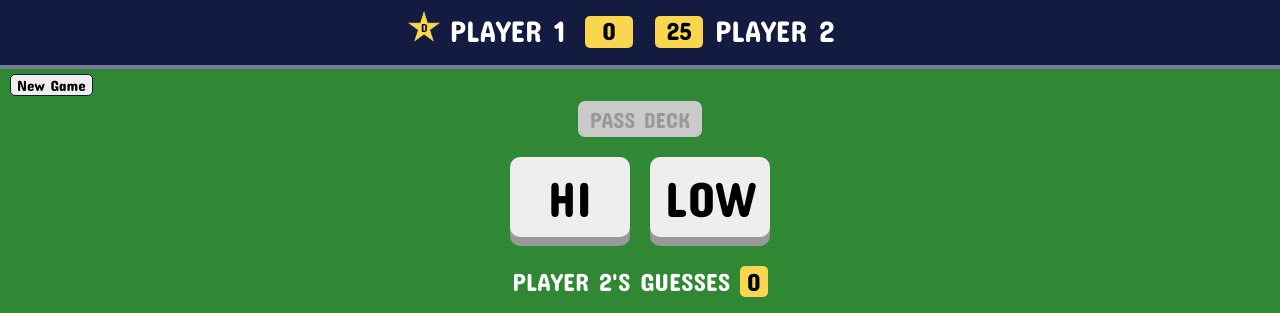
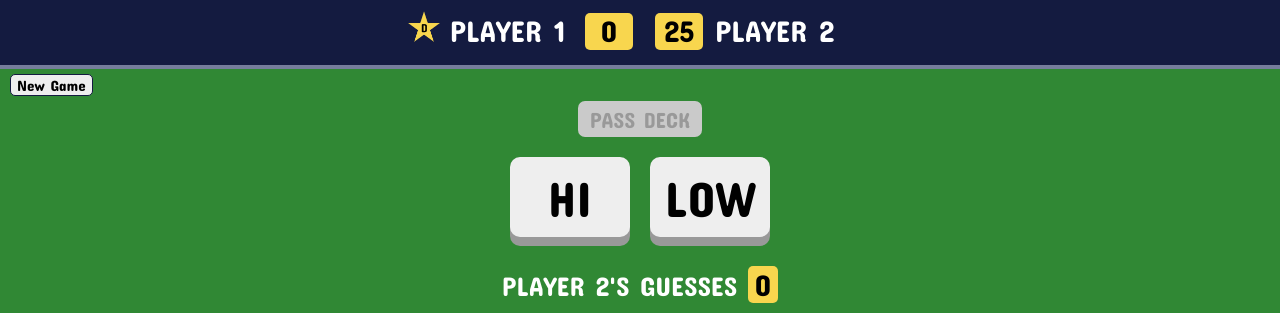
Before and after one commit to marla-hoggard/hi-low-card-game, a React app: page / in a window 1280 px wide. Shown: the top 313 px of the page. Built offline with nearby package versions, Linux system fonts and the light colour scheme; grey boxes are pictures that could not be loaded.

Commit message:
Scores bigger. Recrop star.

```diff
--- a/src/Header.js
+++ b/src/Header.js
@@ -1,6 +1,6 @@
 import React from 'react';
 import './index.css';
-import star from './Gold_Star@48px.png';
+import star from './Gold_Star_big.png';
 
 export default class Header extends React.Component {
 	render() {
--- a/src/index.css
+++ b/src/index.css
@@ -25,7 +25,7 @@ button {
 
 .player-name {
 	font-size: 30px;
-	line-height: 32px;
+	line-height: 37px;
 	color: white;
 }
 
@@ -34,14 +34,14 @@ button {
 }
 
 .player-score {
-	font-size: 25px;
+	font-size: 30px;
 	text-align: center;
 	color: black;
 	background-color: #F8D64E;
 	border-radius: 5px;
 	width: 48px;
-	height: 32px;
-	margin: 6px 10px 0px 10px;
+	height: 37px;
+	margin: 3px 10px 0px 10px;
 }
 
 .dealer1 {
@@ -131,19 +131,18 @@ button {
 }
 
 .guesserName {
-	font-size: 25px;
+	font-size: 27px;
 	color: white;
 	margin-top: 20px;
 }
 
 .guessCount {
-	font-size: 25px;
+	font-size: 30px;
 	text-align: center;
 	color: black;
 	background-color: #F8D64E;
 	border-radius: 5px;
 	padding: 1px 7px;
-	height: 32px;
 	margin: auto;
 	margin-top: 10px;
 }
```
Also changed, not shown: src/Gold_Star_big.png (added).
